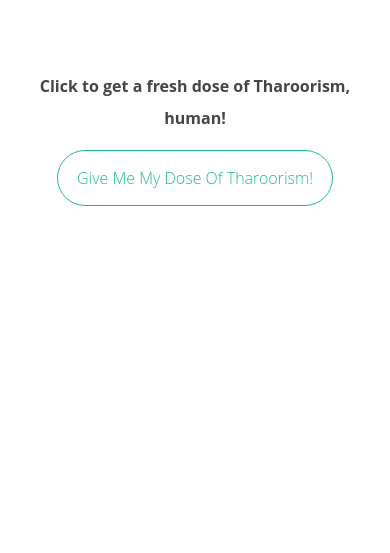
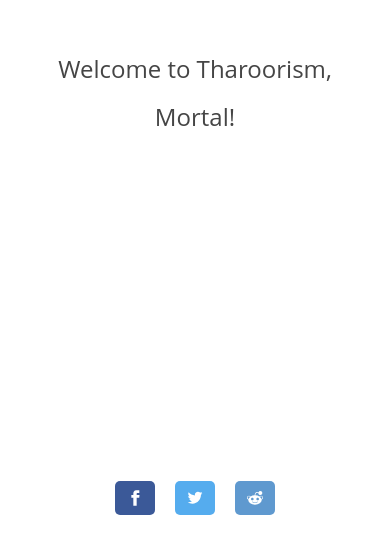
Before and after one commit to FarazPatankar/tharoorism, a React (Create React App) app: page / in a window 390 px wide. Shown: the part 287-840 px from the top of the page. Built offline with nearby package versions, Linux system fonts and the light colour scheme.

Commit message:
[Faraz] fancy typing animation intro

```diff
--- a/package.json
+++ b/package.json
@@ -5,7 +5,9 @@
   "homepage": "https://farazpatankar.github.io/tharoorism",
   "dependencies": {
     "react": "^15.5.4",
-    "react-dom": "^15.5.4"
+    "react-dom": "^15.5.4",
+    "react-ga": "^2.2.0",
+    "react-typist": "^1.1.1"
   },
   "devDependencies": {
     "gh-pages": "^1.0.0",
@@ -16,6 +18,6 @@
     "build": "react-scripts build",
     "test": "react-scripts test --env=jsdom",
     "eject": "react-scripts eject",
-    "deploy" : "npm run build&&gh-pages -d build"
+    "deploy": "npm run build&&gh-pages -d build"
   }
 }
--- a/public/index.html
+++ b/public/index.html
@@ -26,6 +26,32 @@
       You need to enable JavaScript to run this app.
     </noscript>
     <div id="root"></div>
+    <div id="social">
+      <!-- Sharingbutton Facebook -->
+      <a class="resp-sharing-button__link" href="https://facebook.com/sharer/sharer.php?u=http%3A%2F%2Ftharoorism.com%2F" target="_blank" aria-label="">
+        <div class="resp-sharing-button resp-sharing-button--facebook resp-sharing-button--small"><div aria-hidden="true" class="resp-sharing-button__icon resp-sharing-button__icon--solid">
+          <svg xmlns="http://www.w3.org/2000/svg" viewBox="0 0 24 24"><path d="M18.77 7.46H14.5v-1.9c0-.9.6-1.1 1-1.1h3V.5h-4.33C10.24.5 9.5 3.44 9.5 5.32v2.15h-3v4h3v12h5v-12h3.85l.42-4z"/></svg>
+          </div>
+        </div>
+      </a>
+
+      <!-- Sharingbutton Twitter -->
+      <a class="resp-sharing-button__link" href="https://twitter.com/intent/tweet/?text=Get%20your%20daily%20dose%20of%20Tharoorism!&amp;url=http%3A%2F%2Ftharoorism.com%2F" target="_blank" aria-label="">
+        <div class="resp-sharing-button resp-sharing-button--twitter resp-sharing-button--small"><div aria-hidden="true" class="resp-sharing-button__icon resp-sharing-button__icon--solid">
+          <svg xmlns="http://www.w3.org/2000/svg" viewBox="0 0 24 24"><path d="M23.44 4.83c-.8.37-1.5.38-2.22.02.93-.56.98-.96 1.32-2.02-.88.52-1.86.9-2.9 1.1-.82-.88-2-1.43-3.3-1.43-2.5 0-4.55 2.04-4.55 4.54 0 .36.03.7.1 1.04-3.77-.2-7.12-2-9.36-4.75-.4.67-.6 1.45-.6 2.3 0 1.56.8 2.95 2 3.77-.74-.03-1.44-.23-2.05-.57v.06c0 2.2 1.56 4.03 3.64 4.44-.67.2-1.37.2-2.06.08.58 1.8 2.26 3.12 4.25 3.16C5.78 18.1 3.37 18.74 1 18.46c2 1.3 4.4 2.04 6.97 2.04 8.35 0 12.92-6.92 12.92-12.93 0-.2 0-.4-.02-.6.9-.63 1.96-1.22 2.56-2.14z"/></svg>
+          </div>
+        </div>
+      </a>
+
+      <!-- Sharingbutton Reddit -->
+      <a class="resp-sharing-button__link" href="https://reddit.com/submit/?url=http%3A%2F%2Ftharoorism.com%2F" target="_blank" aria-label="">
+        <div class="resp-sharing-button resp-sharing-button--reddit resp-sharing-button--small"><div aria-hidden="true" class="resp-sharing-button__icon resp-sharing-button__icon--solid">
+          <svg xmlns="http://www.w3.org/2000/svg" viewBox="0 0 24 24"><path d="M24 11.5c0-1.65-1.35-3-3-3-.96 0-1.86.48-2.42 1.24-1.64-1-3.75-1.64-6.07-1.72.08-1.1.4-3.05 1.52-3.7.72-.4 1.73-.24 3 .5C17.2 6.3 18.46 7.5 20 7.5c1.65 0 3-1.35 3-3s-1.35-3-3-3c-1.38 0-2.54.94-2.88 2.22-1.43-.72-2.64-.8-3.6-.25-1.64.94-1.95 3.47-2 4.55-2.33.08-4.45.7-6.1 1.72C4.86 8.98 3.96 8.5 3 8.5c-1.65 0-3 1.35-3 3 0 1.32.84 2.44 2.05 2.84-.03.22-.05.44-.05.66 0 3.86 4.5 7 10 7s10-3.14 10-7c0-.22-.02-.44-.05-.66 1.2-.4 2.05-1.54 2.05-2.84zM2.3 13.37C1.5 13.07 1 12.35 1 11.5c0-1.1.9-2 2-2 .64 0 1.22.32 1.6.82-1.1.85-1.92 1.9-2.3 3.05zm3.7.13c0-1.1.9-2 2-2s2 .9 2 2-.9 2-2 2-2-.9-2-2zm9.8 4.8c-1.08.63-2.42.96-3.8.96-1.4 0-2.74-.34-3.8-.95-.24-.13-.32-.44-.2-.68.15-.24.46-.32.7-.18 1.83 1.06 4.76 1.06 6.6 0 .23-.13.53-.05.67.2.14.23.06.54-.18.67zm.2-2.8c-1.1 0-2-.9-2-2s.9-2 2-2 2 .9 2 2-.9 2-2 2zm5.7-2.13c-.38-1.16-1.2-2.2-2.3-3.05.38-.5.97-.82 1.6-.82 1.1 0 2 .9 2 2 0 .84-.53 1.57-1.3 1.87z"/></svg>
+          </div>
+        </div>
+      </a>
+
+    </div>
     <!--
       This HTML file is a template.
       If you open it directly in the browser, you will see an empty page.
--- a/src/App.css
+++ b/src/App.css
@@ -7,7 +7,7 @@ body {
 }
 
 #root {
-  height: 100%;
+  height: 90%;
   margin: 0;
   padding: 0;
   display: -webkit-box;
@@ -17,6 +17,10 @@ body {
   display: flex;
   align-items: center;
   justify-content: center;
+}
+
+#social {
+  text-align: center;
 }
 
 .App {
@@ -30,9 +34,13 @@ body {
   margin: 0 10%;
 }*/
 
-h1 {
+h1, .typist-text {
   color:rgba(69, 69, 69, 1);
   line-height:2em;
+}
+
+.typist-text {
+  font-size: 4em;
 }
 
 a.button{
@@ -60,8 +68,91 @@ a.button:hover{
   background-position: -100% 100%;
 }
 
+/*SHARE BUTTONS*/
+
+.resp-sharing-button__link,
+.resp-sharing-button__icon {
+  display: inline-block
+}
+
+.resp-sharing-button__link {
+  text-decoration: none;
+  color: #fff;
+  margin: 0.5em
+}
+
+.resp-sharing-button {
+  border-radius: 5px;
+  transition: 25ms ease-out;
+  padding: 0.5em 0.75em;
+  font-family: Helvetica Neue,Helvetica,Arial,sans-serif
+}
+
+.resp-sharing-button__icon svg {
+  width: 1em;
+  height: 1em;
+  margin-right: 0.4em;
+  vertical-align: top
+}
+
+.resp-sharing-button--small svg {
+  margin: 0;
+  vertical-align: middle
+}
+
+/* Non solid icons get a stroke */
+.resp-sharing-button__icon {
+  stroke: #fff;
+  fill: none
+}
+
+/* Solid icons get a fill */
+.resp-sharing-button__icon--solid,
+.resp-sharing-button__icon--solidcircle {
+  fill: #fff;
+  stroke: none
+}
+
+.resp-sharing-button--facebook {
+  background-color: #3b5998;
+  border-color: #3b5998;
+}
+
+.resp-sharing-button--facebook:hover,
+.resp-sharing-button--facebook:active {
+  background-color: #2d4373;
+  border-color: #2d4373;
+}
+
+.resp-sharing-button--twitter {
+  background-color: #55acee;
+  border-color: #55acee;
+}
+
+.resp-sharing-button--twitter:hover,
+.resp-sharing-button--twitter:active {
+  background-color: #2795e9;
+  border-color: #2795e9;
+}
+
+.resp-sharing-button--reddit {
+  background-color: #5f99cf;
+  border-color: #5f99cf;
+}
+
+.resp-sharing-button--reddit:hover,
+.resp-sharing-button--reddit:active {
+  background-color: #3a80c1;
+  border-color: #3a80c1;
+}
+
+
 @media only screen and (max-width: 768px) {
   h1, a.button {
     font-size: 1em;
   }
+
+  .typist-text {
+    font-size: 1.5em;
+  }
 }
--- a/src/App.js
+++ b/src/App.js
@@ -1,13 +1,30 @@
 import React, { Component } from 'react';
 import './App.css';
 import quotes from './quotes'
+import Typist from 'react-typist';
+import ReactGA from 'react-ga';
+
+ReactGA.initialize('UA-100343895-1')
+
+function fireTracking() {
+  ReactGA.set({ page: window.location.pathname + window.location.search });
+  ReactGA.pageview(window.location.pathname + window.location.search);
+}
+
 
 class App extends Component {
   constructor() {
     super();
-    this.state={quote: "Click to get a fresh dose of Tharoorism, human!"};
+    this.state={
+      quote: "",
+      lastQuote: -1,
+      isTypingDone: false
+    };
     this.handleClick = this.handleClick.bind(this);
-    this.lastQuote = -1;
+  }
+
+  componentDidMount() {
+    fireTracking();
   }
 
   handleClick() {
@@ -25,13 +42,41 @@ class App extends Component {
   generateQuoteNumber() {
     return Math.floor(Math.random() * quotes.length);
   }
+
+  typingDone() {
+    setTimeout(() => {
+      if(this.state.isTypingDone === false) {
+        this.setState({
+          isTypingDone: true
+        })
+      }
+    }, 2000)
+  }
+
   render() {
+    const typingDone = this.state.isTypingDone;
+    let element = null;
+
+    if (!typingDone) {
+      element = <Typist
+                  className="typist-text"
+                  avgTypingDelay={80}
+                  startDelay={1500}
+                  cursor={{hideWhenDone: true}}
+                  onTypingDone={this.typingDone.bind(this)}
+                >
+                  Welcome to Tharoorism, Mortal!
+                </Typist>
+    } else {
+      element = <div className="App-header">
+                  <h1>{this.state.quote}</h1>
+                  <a href="#" className="button" onClick={this.handleClick}>Give Me My Dose Of Tharoorism!</a>
+                </div>
+    }
+
     return (
       <div className="App">
-        <div className="App-header">
-          <h1>{this.state.quote}</h1>
-          <a href="#" className="button" onClick={this.handleClick}>Give Me My Dose Of Tharoorism!</a>
-        </div>
+        {element}
       </div>
     );
   }
```
